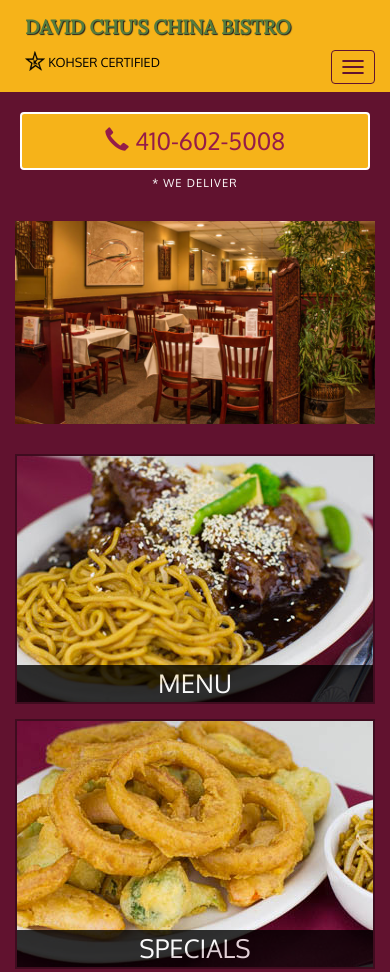
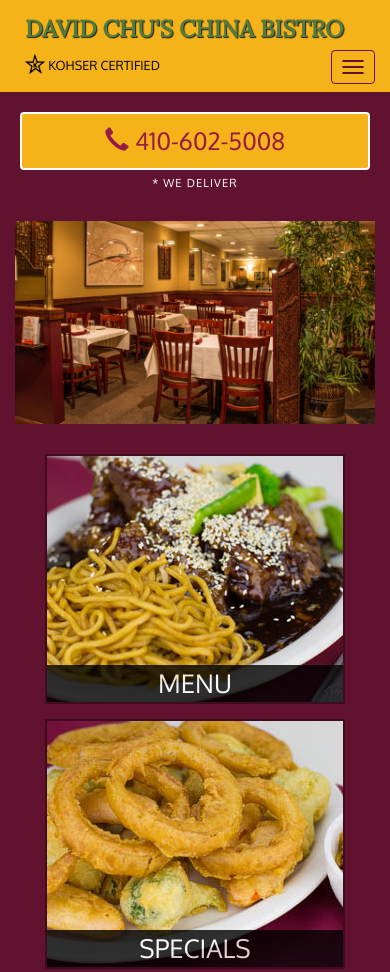
Before and after one commit to cheikhsidi/Resaturant_code, a plain HTML site: page index.html in a window 390 px wide. Shown: the top 972 px of the page. Drawn offline with nearby package versions, Linux system fonts and the light colour scheme.

Commit message:
super small devices

```diff
--- a/style.css
+++ b/style.css
@@ -170,7 +170,7 @@ margin: 10px 15px 10px 0px;
   }
   .navbar-brand h1 { /* Restaurant name */
     padding-top: 10px;
-    font-size: 5vw; /* 1vw = 1% of viewport width */
+    font-size: 6vw; /* 1vw = 1% of viewport width */
   }
   .navbar-brand p { /* Kosher cert */
     font-size: .7em;
@@ -215,3 +215,13 @@ margin: 10px 15px 10px 0px;
 }
   /* End Header */
 }
+
+/********** Sper small devices only **********/
+@media (max-width: 479px) {
+  .container .jumbotron {
+
+  }
+#menu-tile, #specials-tile{
+  width : 300px;
+  margin: 0 auto 15px;
+}
```
